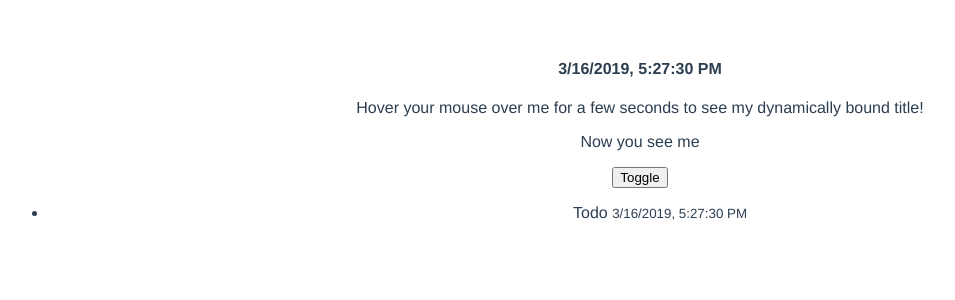
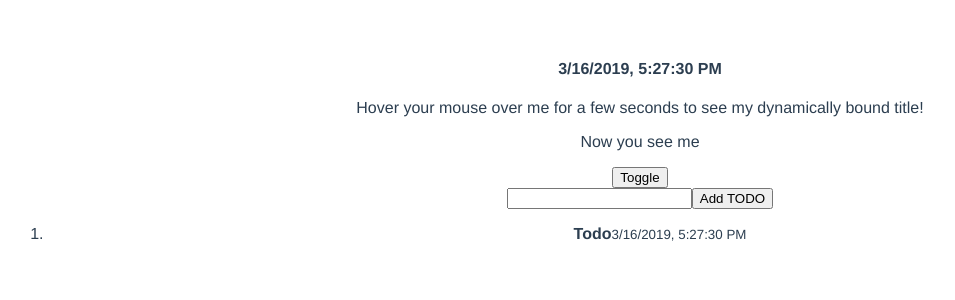
Before and after one commit to MichalJaneda/vue-learning, a Vue app: page / in a window 1280 px wide. Shown: the top 300 px of the page, without its empty margins (0-955 px from the left). Built offline with nearby package versions, Linux system fonts and the light colour scheme.

Commit message:
Adding todo if it is not ''

```diff
--- a/src/components/Todos.vue
+++ b/src/components/Todos.vue
@@ -1,11 +1,17 @@
 <template>
-  <ul v-if="todos.length">
-    <li v-for="todo in todos">
-      {{ todo.text }}
-      <small>{{ todo.created_at.toLocaleString() }}</small>
-    </li>
-  </ul>
-  <h4 v-else>No Todos</h4>
+  <div>
+    <form @submit.prevent="addTodo">
+      <input v-model="next_todo">
+      <button>Add TODO</button>
+    </form>
+    <ol v-if="todos.length">
+      <li v-for="todo in todos">
+        <strong>{{ todo.text }}</strong>
+        <small>{{ todo.created_at.toLocaleString() }}</small>
+      </li>
+    </ol>
+    <h4 v-else>No Todos</h4>
+  </div>
 </template>
 
 <script>
@@ -17,7 +23,16 @@ export default {
           text: 'Todo',
           created_at: new Date()
         }
-      ]
+      ],
+      next_todo: ''
+    }
+  },
+  methods: {
+    addTodo: function () {
+      if (this.next_todo) {
+        this.todos.push({ text: this.next_todo, created_at: new Date() })
+        this.next_todo = ''
+      }
     }
   }
 }
```
